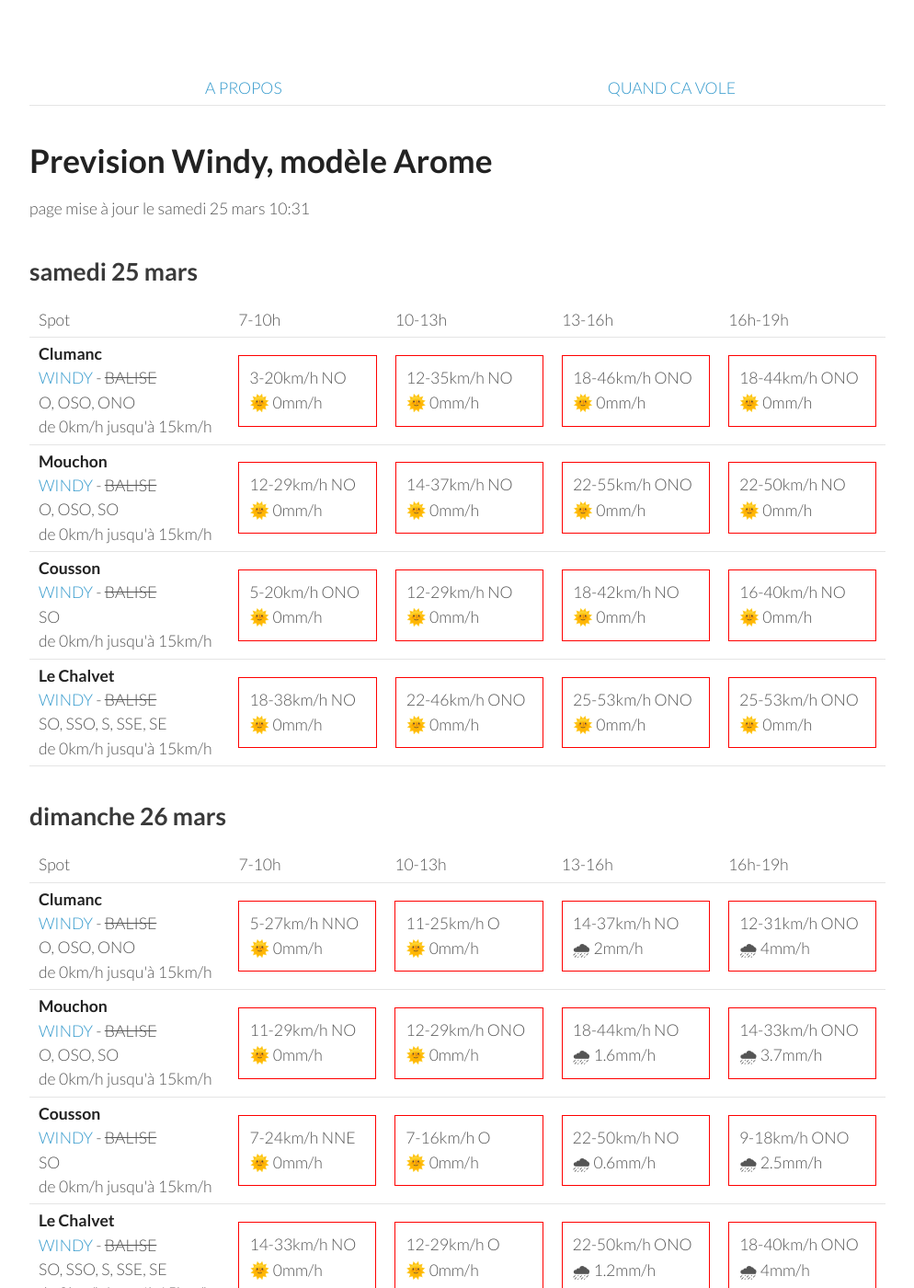
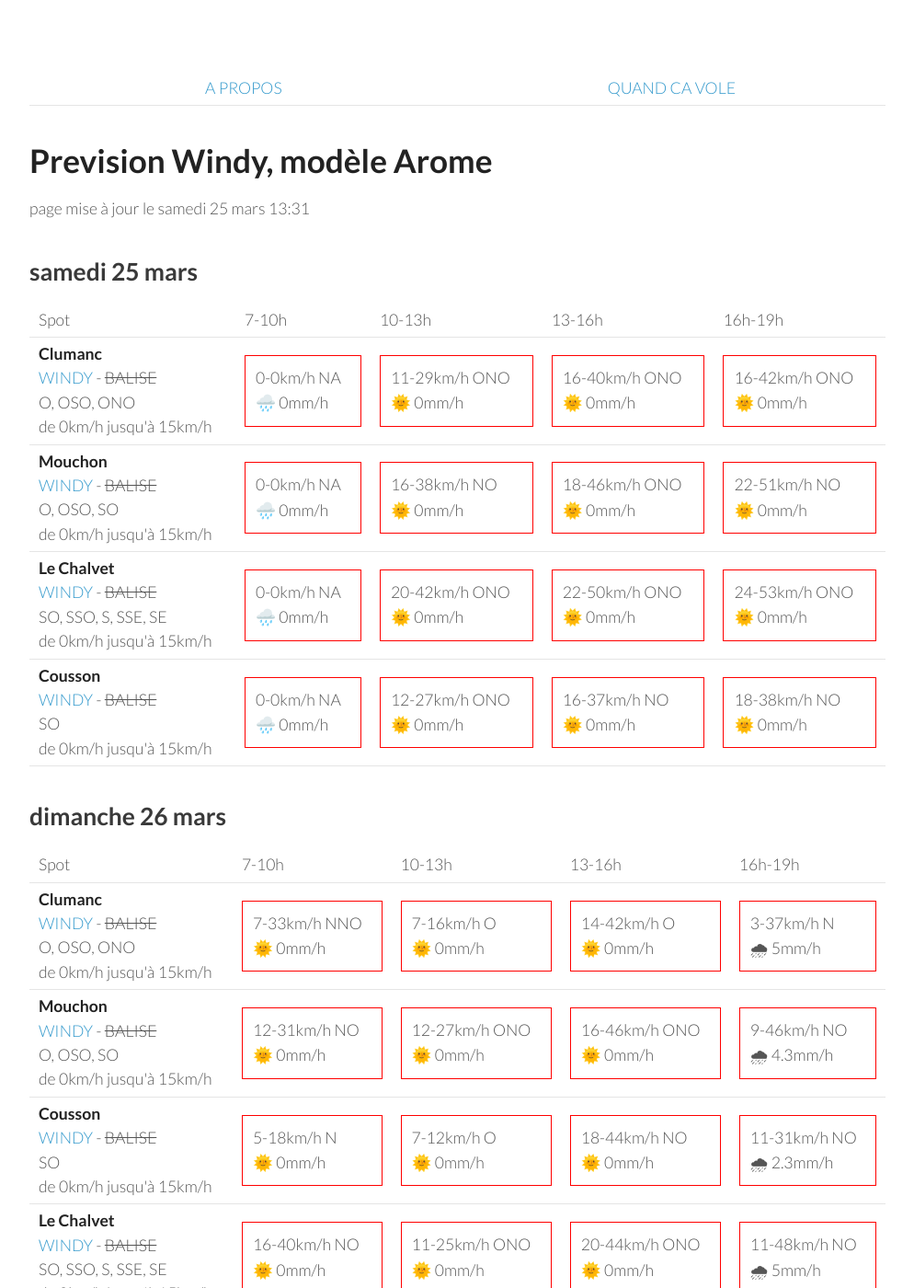
Before and after one commit to parapente-dans-le-nord/parapente-dans-le-nord.github.io, a Jekyll site: the page built from serre_poncon.markdown, in a window 1280 px wide and 1400 px high. Shown: the whole window at 92% size, without its empty margins (26-1020 px from the left). Built offline with Jekyll 4.4.1, drawn with Linux system fonts in a browser that asks for light colours; some of the changed text lies outside the part shown.

Commit message:
update index.markdown

```diff
--- a/serre_poncon.markdown
+++ b/serre_poncon.markdown
@@ -7,7 +7,7 @@ title:  "Tous les spots"
 {: .links}
 
 # Prevision Windy, modèle Arome
-page mise à jour le samedi 25 mars 10:31
+page mise à jour le samedi 25 mars 13:31
 
 ## samedi 25 mars
 
@@ -24,41 +24,37 @@ page mise à jour le samedi 25 mars 10:31
 <tr>
         <td><strong>Clumanc</strong><br><a href="https://windy.com/44.027/6.402?43.914,6.403,10,m:eSxaglP">WINDY</a> - <span class="no-balise"> BALISE </span><br> <span class="vent-favorable">O, OSO, ONO</span><br><span class="force-vent">de 0km/h jusqu'à 15km/h</span> </td>
 
-            <td><div class="not-flyable"><p>3-20km/h NO</p><p>🌞 0mm/h</p></div></td>
-            <td><div class="not-flyable"><p>12-35km/h NO</p><p>🌞 0mm/h</p></div></td>
-            <td><div class="not-flyable"><p>18-46km/h ONO</p><p>🌞 0mm/h</p></div></td>
-            <td><div class="not-flyable"><p>18-44km/h ONO</p><p>🌞 0mm/h</p></div></td>
-
+            <td><div class="not-flyable"><p>0-0km/h NA</p><p>🌧️ 0mm/h</p></div></td>
+            <td><div class="not-flyable"><p>11-29km/h ONO</p><p>🌞 0mm/h</p></div></td>
+            <td><div class="not-flyable"><p>16-40km/h ONO</p><p>🌞 0mm/h</p></div></td>
+            <td><div class="not-flyable"><p>16-42km/h ONO</p><p>🌞 0mm/h</p></div></td>
 
     </tr>
 <tr>
         <td><strong>Mouchon</strong><br><a href="https://windy.com/43.992/6.424?43.878,6.425,10,m:eSuaglR">WINDY</a> - <span class="no-balise"> BALISE </span><br> <span class="vent-favorable">O, OSO, SO</span><br><span class="force-vent">de 0km/h jusqu'à 15km/h</span> </td>
 
-            <td><div class="not-flyable"><p>12-29km/h NO</p><p>🌞 0mm/h</p></div></td>
-            <td><div class="not-flyable"><p>14-37km/h NO</p><p>🌞 0mm/h</p></div></td>
-            <td><div class="not-flyable"><p>22-55km/h ONO</p><p>🌞 0mm/h</p></div></td>
-            <td><div class="not-flyable"><p>22-50km/h NO</p><p>🌞 0mm/h</p></div></td>
+            <td><div class="not-flyable"><p>0-0km/h NA</p><p>🌧️ 0mm/h</p></div></td>
+            <td><div class="not-flyable"><p>16-38km/h NO</p><p>🌞 0mm/h</p></div></td>
+            <td><div class="not-flyable"><p>18-46km/h ONO</p><p>🌞 0mm/h</p></div></td>
+            <td><div class="not-flyable"><p>22-51km/h NO</p><p>🌞 0mm/h</p></div></td>
 
+    </tr>
+<tr>
+        <td><strong>Le Chalvet</strong><br><a href="https://windy.com/43.979/6.480?43.866,6.480,10,m:eSsaglX">WINDY</a> - <span class="no-balise"> BALISE </span><br> <span class="vent-favorable">SO, SSO, S, SSE, SE</span><br><span class="force-vent">de 0km/h jusqu'à 15km/h</span> </td>
+
+            <td><div class="not-flyable"><p>0-0km/h NA</p><p>🌧️ 0mm/h</p></div></td>
+            <td><div class="not-flyable"><p>20-42km/h ONO</p><p>🌞 0mm/h</p></div></td>
+            <td><div class="not-flyable"><p>22-50km/h ONO</p><p>🌞 0mm/h</p></div></td>
+            <td><div class="not-flyable"><p>24-53km/h ONO</p><p>🌞 0mm/h</p></div></td>
 
     </tr>
 <tr>
         <td><strong>Cousson</strong><br><a href="https://windy.com/44.054/6.240?43.940,6.241,10,m:eSAaglz">WINDY</a> - <span class="no-balise"> BALISE </span><br> <span class="vent-favorable">SO</span><br><span class="force-vent">de 0km/h jusqu'à 15km/h</span> </td>
 
-            <td><div class="not-flyable"><p>5-20km/h ONO</p><p>🌞 0mm/h</p></div></td>
-            <td><div class="not-flyable"><p>12-29km/h NO</p><p>🌞 0mm/h</p></div></td>
-            <td><div class="not-flyable"><p>18-42km/h NO</p><p>🌞 0mm/h</p></div></td>
-            <td><div class="not-flyable"><p>16-40km/h NO</p><p>🌞 0mm/h</p></div></td>
-
-
-    </tr>
-<tr>
-        <td><strong>Le Chalvet</strong><br><a href="https://windy.com/43.979/6.480?43.866,6.480,10,m:eSsaglX">WINDY</a> - <span class="no-balise"> BALISE </span><br> <span class="vent-favorable">SO, SSO, S, SSE, SE</span><br><span class="force-vent">de 0km/h jusqu'à 15km/h</span> </td>
-
+            <td><div class="not-flyable"><p>0-0km/h NA</p><p>🌧️ 0mm/h</p></div></td>
+            <td><div class="not-flyable"><p>12-27km/h ONO</p><p>🌞 0mm/h</p></div></td>
+            <td><div class="not-flyable"><p>16-37km/h NO</p><p>🌞 0mm/h</p></div></td>
             <td><div class="not-flyable"><p>18-38km/h NO</p><p>🌞 0mm/h</p></div></td>
-            <td><div class="not-flyable"><p>22-46km/h ONO</p><p>🌞 0mm/h</p></div></td>
-            <td><div class="not-flyable"><p>25-53km/h ONO</p><p>🌞 0mm/h</p></div></td>
-            <td><div class="not-flyable"><p>25-53km/h ONO</p><p>🌞 0mm/h</p></div></td>
-
 
     </tr>
 
@@ -80,40 +76,40 @@ page mise à jour le samedi 25 mars 10:31
 <tr>
         <td><strong>Clumanc</strong><br><a href="https://windy.com/44.027/6.402?43.914,6.403,10,m:eSxaglP">WINDY</a> - <span class="no-balise"> BALISE </span><br> <span class="vent-favorable">O, OSO, ONO</span><br><span class="force-vent">de 0km/h jusqu'à 15km/h</span> </td>
 
-            <td><div class="not-flyable"><p>5-27km/h NNO</p><p>🌞 0mm/h</p></div></td>
-            <td><div class="not-flyable"><p>11-25km/h O</p><p>🌞 0mm/h</p></div></td>
-            <td><div class="not-flyable"><p>14-37km/h NO</p><p>🌧 2mm/h</p></div></td>
-            <td><div class="not-flyable"><p>12-31km/h ONO</p><p>🌧 4mm/h</p></div></td>
+            <td><div class="not-flyable"><p>7-33km/h NNO</p><p>🌞 0mm/h</p></div></td>
+            <td><div class="not-flyable"><p>7-16km/h O</p><p>🌞 0mm/h</p></div></td>
+            <td><div class="not-flyable"><p>14-42km/h O</p><p>🌞 0mm/h</p></div></td>
+            <td><div class="not-flyable"><p>3-37km/h N</p><p>🌧 5mm/h</p></div></td>
 
 
     </tr>
 <tr>
         <td><strong>Mouchon</strong><br><a href="https://windy.com/43.992/6.424?43.878,6.425,10,m:eSuaglR">WINDY</a> - <span class="no-balise"> BALISE </span><br> <span class="vent-favorable">O, OSO, SO</span><br><span class="force-vent">de 0km/h jusqu'à 15km/h</span> </td>
 
-            <td><div class="not-flyable"><p>11-29km/h NO</p><p>🌞 0mm/h</p></div></td>
-            <td><div class="not-flyable"><p>12-29km/h ONO</p><p>🌞 0mm/h</p></div></td>
-            <td><div class="not-flyable"><p>18-44km/h NO</p><p>🌧 1.6mm/h</p></div></td>
-            <td><div class="not-flyable"><p>14-33km/h ONO</p><p>🌧 3.7mm/h</p></div></td>
+            <td><div class="not-flyable"><p>12-31km/h NO</p><p>🌞 0mm/h</p></div></td>
+            <td><div class="not-flyable"><p>12-27km/h ONO</p><p>🌞 0mm/h</p></div></td>
+            <td><div class="not-flyable"><p>16-46km/h ONO</p><p>🌞 0mm/h</p></div></td>
+            <td><div class="not-flyable"><p>9-46km/h NO</p><p>🌧 4.3mm/h</p></div></td>
 
 
     </tr>
 <tr>
         <td><strong>Cousson</strong><br><a href="https://windy.com/44.054/6.240?43.940,6.241,10,m:eSAaglz">WINDY</a> - <span class="no-balise"> BALISE </span><br> <span class="vent-favorable">SO</span><br><span class="force-vent">de 0km/h jusqu'à 15km/h</span> </td>
 
-            <td><div class="not-flyable"><p>7-24km/h NNE</p><p>🌞 0mm/h</p></div></td>
-            <td><div class="not-flyable"><p>7-16km/h O</p><p>🌞 0mm/h</p></div></td>
-            <td><div class="not-flyable"><p>22-50km/h NO</p><p>🌧 0.6mm/h</p></div></td>
-            <td><div class="not-flyable"><p>9-18km/h ONO</p><p>🌧 2.5mm/h</p></div></td>
+            <td><div class="not-flyable"><p>5-18km/h N</p><p>🌞 0mm/h</p></div></td>
+            <td><div class="not-flyable"><p>7-12km/h O</p><p>🌞 0mm/h</p></div></td>
+            <td><div class="not-flyable"><p>18-44km/h NO</p><p>🌞 0mm/h</p></div></td>
+            <td><div class="not-flyable"><p>11-31km/h NO</p><p>🌧 2.3mm/h</p></div></td>
 
 
     </tr>
 <tr>
         <td><strong>Le Chalvet</strong><br><a href="https://windy.com/43.979/6.480?43.866,6.480,10,m:eSsaglX">WINDY</a> - <span class="no-balise"> BALISE </span><br> <span class="vent-favorable">SO, SSO, S, SSE, SE</span><br><span class="force-vent">de 0km/h jusqu'à 15km/h</span> </td>
 
-            <td><div class="not-flyable"><p>14-33km/h NO</p><p>🌞 0mm/h</p></div></td>
-            <td><div class="not-flyable"><p>12-29km/h O</p><p>🌞 0mm/h</p></div></td>
-            <td><div class="not-flyable"><p>22-50km/h ONO</p><p>🌧 1.2mm/h</p></div></td>
-            <td><div class="not-flyable"><p>18-40km/h ONO</p><p>🌧 4mm/h</p></div></td>
+            <td><div class="not-flyable"><p>16-40km/h NO</p><p>🌞 0mm/h</p></div></td>
+            <td><div class="not-flyable"><p>11-25km/h ONO</p><p>🌞 0mm/h</p></div></td>
+            <td><div class="not-flyable"><p>20-44km/h ONO</p><p>🌞 0mm/h</p></div></td>
+            <td><div class="not-flyable"><p>11-48km/h NO</p><p>🌧 5mm/h</p></div></td>
 
 
     </tr>
@@ -157,9 +153,9 @@ page mise à jour le samedi 25 mars 10:31
         <td><strong>Clumanc</strong><br><a href="https://windy.com/44.027/6.402?43.914,6.403,10,m:eSxaglP">WINDY</a> - <span class="no-balise"> BALISE </span><br> <span class="vent-favorable">O, OSO, ONO</span><br><span class="force-vent">de 0km/h jusqu'à 15km/h</span> </td>
 
             <td><div class="not-flyable"><p>12-59km/h NO</p><p>🌞 0mm/h</p></div></td>
-            <td><div class="not-flyable"><p>18-57km/h NO</p><p>🌞 0mm/h</p></div></td>
-            <td><div class="not-flyable"><p>24-64km/h NNO</p><p>🌞 0mm/h</p></div></td>
-            <td><div class="not-flyable"><p>22-64km/h NO</p><p>🌞 0mm/h</p></div></td>
+            <td><div class="not-flyable"><p>20-55km/h NO</p><p>🌞 0mm/h</p></div></td>
+            <td><div class="not-flyable"><p>22-62km/h NNO</p><p>🌞 0mm/h</p></div></td>
+            <td><div class="not-flyable"><p>20-61km/h NO</p><p>🌞 0mm/h</p></div></td>
 
 
     </tr>
@@ -190,21 +186,21 @@ page mise à jour le samedi 25 mars 10:31
       <td>16h-19h</td>
     </tr>
 <tr>
-        <td><strong>Clumanc</strong><br><a href="https://windy.com/44.027/6.402?43.914,6.403,10,m:eSxaglP">WINDY</a> - <span class="no-balise"> BALISE </span><br> <span class="vent-favorable">O, OSO, ONO</span><br><span class="force-vent">de 0km/h jusqu'à 15km/h</span> </td>
-
-            <td><div class="not-flyable"><p>3-20km/h ENE</p><p>🌞 0mm/h</p></div></td>
-            <td><div class="not-flyable"><p>7-24km/h ONO</p><p>🌞 0mm/h</p></div></td>
-            <td><div class="not-flyable"><p>11-33km/h O</p><p>🌞 0mm/h</p></div></td>
-            <td><div class="not-flyable"><p>12-35km/h O</p><p>🌞 0mm/h</p></div></td>
-
-
-    </tr>
-<tr>
         <td><strong>Mouchon</strong><br><a href="https://windy.com/43.992/6.424?43.878,6.425,10,m:eSuaglR">WINDY</a> - <span class="no-balise"> BALISE </span><br> <span class="vent-favorable">O, OSO, SO</span><br><span class="force-vent">de 0km/h jusqu'à 15km/h</span> </td>
 
             <td><div class="not-flyable"><p>1-18km/h ENE</p><p>🌞 0mm/h</p></div></td>
             <td><div class="not-flyable"><p>7-25km/h ONO</p><p>🌞 0mm/h</p></div></td>
             <td><div class="not-flyable"><p>11-33km/h O</p><p>🌞 0mm/h</p></div></td>
+            <td><div class="not-flyable"><p>12-37km/h ONO</p><p>🌞 0mm/h</p></div></td>
+
+
+    </tr>
+<tr>
+        <td><strong>Clumanc</strong><br><a href="https://windy.com/44.027/6.402?43.914,6.403,10,m:eSxaglP">WINDY</a> - <span class="no-balise"> BALISE </span><br> <span class="vent-favorable">O, OSO, ONO</span><br><span class="force-vent">de 0km/h jusqu'à 15km/h</span> </td>
+
+            <td><div class="not-flyable"><p>1-18km/h ENE</p><p>🌞 0mm/h</p></div></td>
+            <td><div class="not-flyable"><p>7-24km/h ONO</p><p>🌞 0mm/h</p></div></td>
+            <td><div class="not-flyable"><p>9-31km/h O</p><p>🌞 0mm/h</p></div></td>
             <td><div class="not-flyable"><p>12-37km/h ONO</p><p>🌞 0mm/h</p></div></td>
 
 
@@ -246,6 +242,16 @@ page mise à jour le samedi 25 mars 10:31
       <td>16h-19h</td>
     </tr>
 <tr>
+        <td><strong>Clumanc</strong><br><a href="https://windy.com/44.027/6.402?43.914,6.403,10,m:eSxaglP">WINDY</a> - <span class="no-balise"> BALISE </span><br> <span class="vent-favorable">O, OSO, ONO</span><br><span class="force-vent">de 0km/h jusqu'à 15km/h</span> </td>
+
+            <td><div class="not-flyable"><p>5-25km/h NO</p><p>🌞 0mm/h</p></div></td>
+            <td><div class="not-flyable"><p>11-37km/h ONO</p><p>🌞 0mm/h</p></div></td>
+            <td><div class="not-flyable"><p>14-46km/h ONO</p><p>🌞 0mm/h</p></div></td>
+            <td><div class="not-flyable"><p>14-50km/h O</p><p>🌞 0mm/h</p></div></td>
+
+
+    </tr>
+<tr>
         <td><strong>Mouchon</strong><br><a href="https://windy.com/43.992/6.424?43.878,6.425,10,m:eSuaglR">WINDY</a> - <span class="no-balise"> BALISE </span><br> <span class="vent-favorable">O, OSO, SO</span><br><span class="force-vent">de 0km/h jusqu'à 15km/h</span> </td>
 
             <td><div class="not-flyable"><p>5-25km/h NO</p><p>🌞 0mm/h</p></div></td>
@@ -262,16 +268,6 @@ page mise à jour le samedi 25 mars 10:31
             <td><div class="not-flyable"><p>3-20km/h OSO</p><p>🌞 0mm/h</p></div></td>
             <td><div class="not-flyable"><p>9-29km/h O</p><p>🌞 0mm/h</p></div></td>
             <td><div class="not-flyable"><p>11-33km/h OSO</p><p>🌞 0mm/h</p></div></td>
-
-
-    </tr>
-<tr>
-        <td><strong>Clumanc</strong><br><a href="https://windy.com/44.027/6.402?43.914,6.403,10,m:eSxaglP">WINDY</a> - <span class="no-balise"> BALISE </span><br> <span class="vent-favorable">O, OSO, ONO</span><br><span class="force-vent">de 0km/h jusqu'à 15km/h</span> </td>
-
-            <td><div class="not-flyable"><p>5-33km/h NO</p><p>🌞 0mm/h</p></div></td>
-            <td><div class="not-flyable"><p>12-44km/h ONO</p><p>🌞 0mm/h</p></div></td>
-            <td><div class="not-flyable"><p>22-61km/h ONO</p><p>🌞 0mm/h</p></div></td>
-            <td><div class="not-flyable"><p>24-68km/h NO</p><p>🌞 0mm/h</p></div></td>
 
 
     </tr>
@@ -312,6 +308,16 @@ page mise à jour le samedi 25 mars 10:31
 
     </tr>
 <tr>
+        <td><strong>Clumanc</strong><br><a href="https://windy.com/44.027/6.402?43.914,6.403,10,m:eSxaglP">WINDY</a> - <span class="no-balise"> BALISE </span><br> <span class="vent-favorable">O, OSO, ONO</span><br><span class="force-vent">de 0km/h jusqu'à 15km/h</span> </td>
+
+            <td><div class="not-flyable"><p>5-27km/h NNO</p><p>🌞 0mm/h</p></div></td>
+            <td><div class="not-flyable"><p>7-27km/h NO</p><p>🌞 0mm/h</p></div></td>
+            <td><div class="not-flyable"><p>14-44km/h O</p><p>🌞 0mm/h</p></div></td>
+            <td><div class="not-flyable"><p>14-50km/h O</p><p>🌞 0mm/h</p></div></td>
+
+
+    </tr>
+<tr>
         <td><strong>Cousson</strong><br><a href="https://windy.com/44.054/6.240?43.940,6.241,10,m:eSAaglz">WINDY</a> - <span class="no-balise"> BALISE </span><br> <span class="vent-favorable">SO</span><br><span class="force-vent">de 0km/h jusqu'à 15km/h</span> </td>
 
             <td><div class="not-flyable"><p>5-16km/h ENE</p><p>🌞 0mm/h</p></div></td>
```
